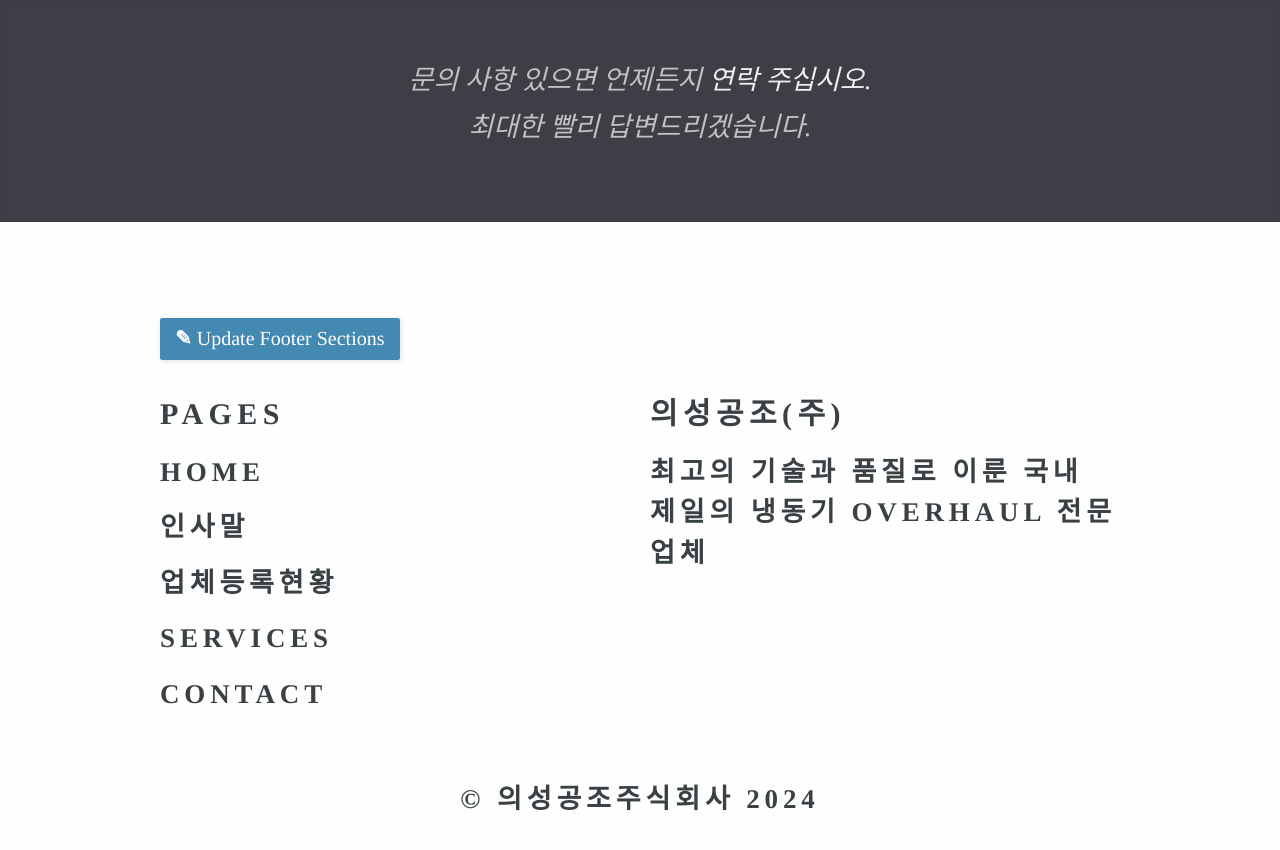
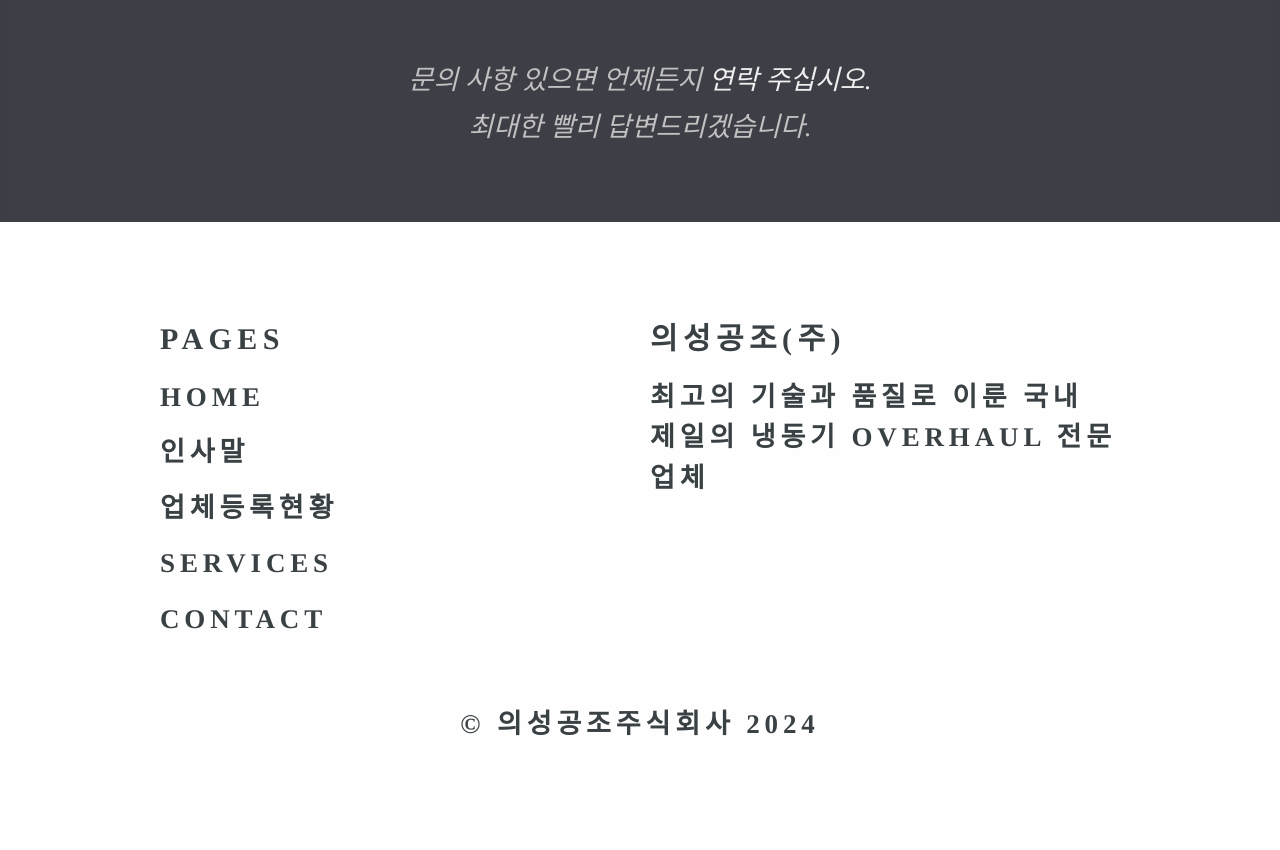
Before and after one commit to sangjoon6099/sangjoon6099.github.io, a Jekyll site: the page built from index.html, in a window 1280 px wide and 900 px high, scrolled down 1013 px. Shown: the top 850 px of the window. Built offline with Jekyll 4.4.1, drawn with Linux system fonts in a browser that asks for light colours; some web fonts are replaced; the list of posts is cut into pages by our own code; after the commit the page ends 1838 px from its top, so only the background shows below that.

Commit message:
Update default.html

```diff
--- a/_layouts/default.html
+++ b/_layouts/default.html
@@ -47,8 +47,6 @@
 
 		<footer>
 			<div class="container">
-				<p class="editor-link"><a href="cloudcannon:collections/_data/footer.yml" class="btn"><strong>&#9998;</strong> Update Footer Sections</a></p>
-
 				<div class="footer-columns">
 					{% for column in site.data.footer %}
 						<ul class="footer-links">
```
